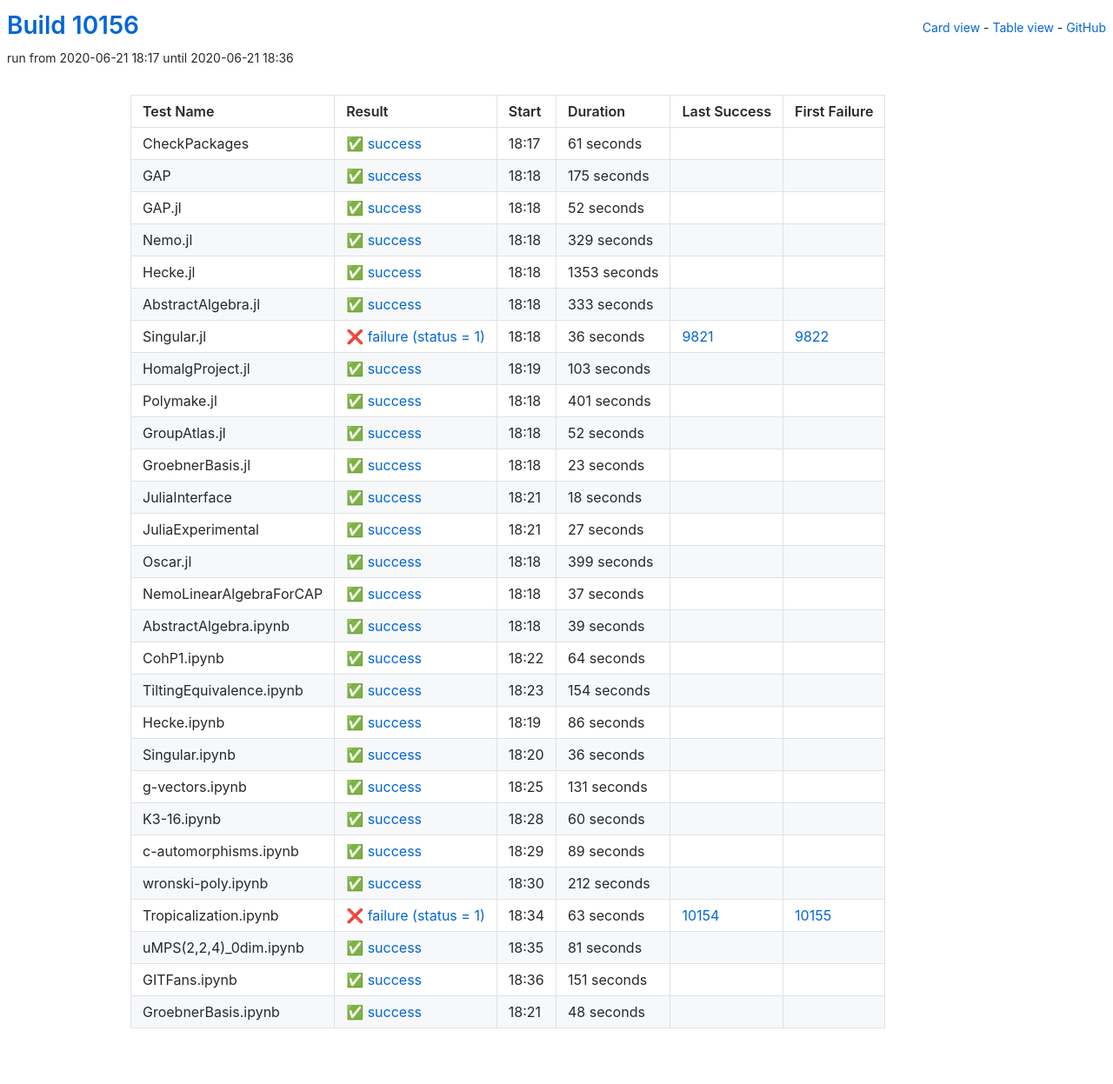
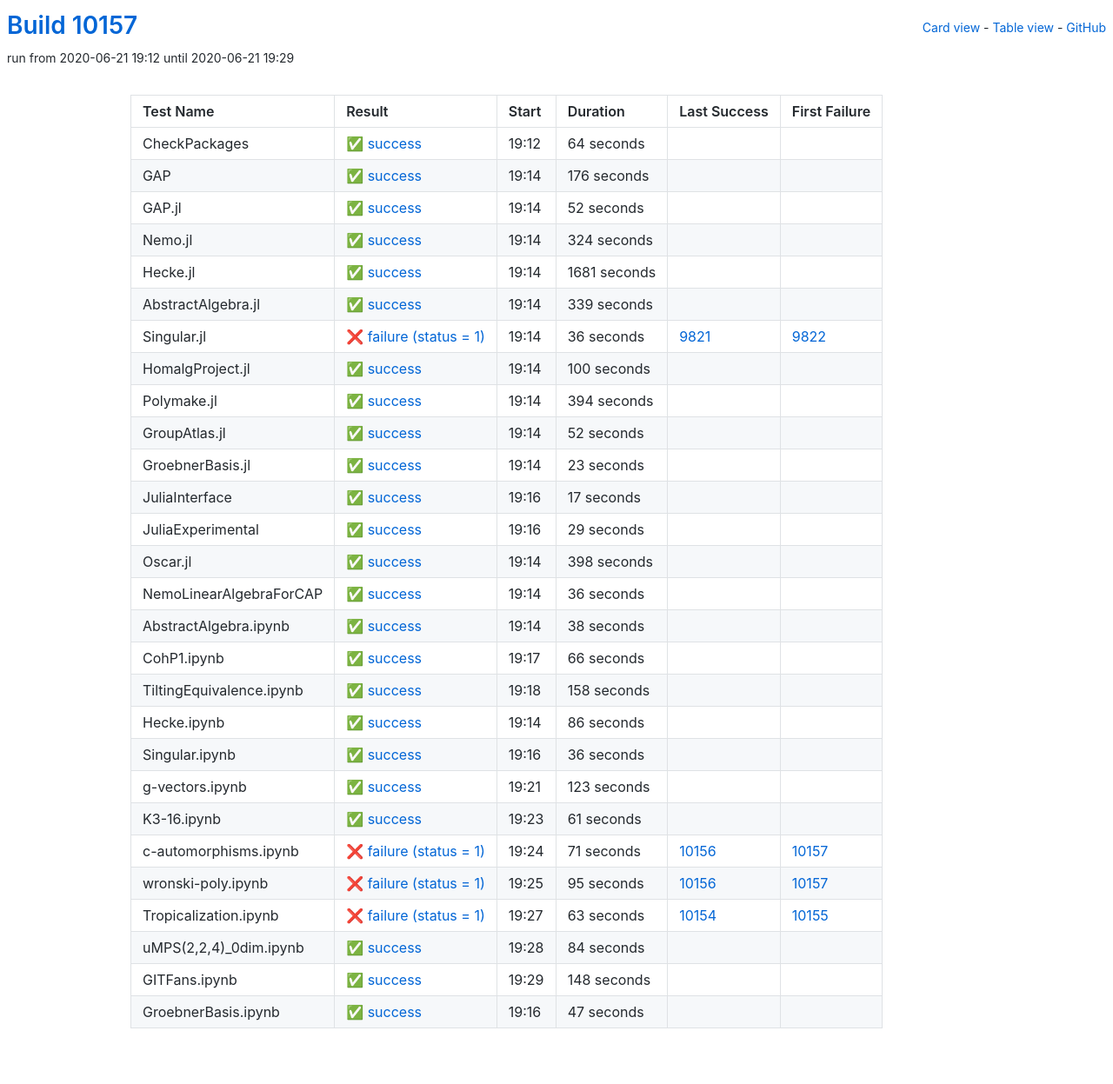
Before and after one commit to oscar-system/oscar-ci-status, a Jekyll site: the page built from table.html, in a window 1280 px wide. Shown: the whole page at 87% size. Built offline with Jekyll 4.4.1, drawn with Linux system fonts in a browser that asks for light colours.

Commit message:
Build #10157

```diff
--- a/_data/ci.yml
+++ b/_data/ci.yml
@@ -1,6 +1,6 @@
 ---
-build: 10156
-build_url: https://oscarci.mathematik.uni-kl.de/job/oscar/10156/
+build: 10157
+build_url: https://oscarci.mathematik.uni-kl.de/job/oscar/10157/
 job: oscar
 organization: oscar-system
 repo: oscar-ci-status
@@ -8,32 +8,32 @@
 tests:
 - name: CheckPackages
   id: checkpackages
-  log: https://oscarci.mathematik.uni-kl.de/job/oscar/10156/artifact/logs/build-10156/CheckPackages.log
-  start: 2020-06-21 18:17
+  log: https://oscarci.mathematik.uni-kl.de/job/oscar/10157/artifact/logs/build-10157/CheckPackages.log
+  start: 2020-06-21 19:12
   success: true
   exitcode: 0
   status: success
-  duration: 61
+  duration: 64
   last_success: false
   last_success_url:
   first_failure: false
   first_failure_url:
 - name: GAP
   id: gap
-  log: https://oscarci.mathematik.uni-kl.de/job/oscar/10156/artifact/logs/build-10156/GAP.log
-  start: 2020-06-21 18:18
+  log: https://oscarci.mathematik.uni-kl.de/job/oscar/10157/artifact/logs/build-10157/GAP.log
+  start: 2020-06-21 19:14
   success: true
   exitcode: 0
   status: success
-  duration: 175
+  duration: 176
   last_success: false
   last_success_url:
   first_failure: false
   first_failure_url:
 - name: GAP.jl
   id: gap-jl
-  log: https://oscarci.mathematik.uni-kl.de/job/oscar/10156/artifact/logs/build-10156/GAP.jl.log
-  start: 2020-06-21 18:18
+  log: https://oscarci.mathematik.uni-kl.de/job/oscar/10157/artifact/logs/build-10157/GAP.jl.log
+  start: 2020-06-21 19:14
   success: true
   exitcode: 0
   status: success
@@ -44,44 +44,44 @@
   first_failure_url:
 - name: Nemo.jl
   id: nemo-jl
-  log: https://oscarci.mathematik.uni-kl.de/job/oscar/10156/artifact/logs/build-10156/Nemo.jl.log
-  start: 2020-06-21 18:18
+  log: https://oscarci.mathematik.uni-kl.de/job/oscar/10157/artifact/logs/build-10157/Nemo.jl.log
+  start: 2020-06-21 19:14
   success: true
   exitcode: 0
   status: success
-  duration: 329
+  duration: 324
   last_success: false
   last_success_url:
   first_failure: false
   first_failure_url:
 - name: Hecke.jl
   id: hecke-jl
-  log: https://oscarci.mathematik.uni-kl.de/job/oscar/10156/artifact/logs/build-10156/Hecke.jl.log
-  start: 2020-06-21 18:18
+  log: https://oscarci.mathematik.uni-kl.de/job/oscar/10157/artifact/logs/build-10157/Hecke.jl.log
+  start: 2020-06-21 19:14
   success: true
   exitcode: 0
   status: success
-  duration: 1353
+  duration: 1681
   last_success: false
   last_success_url:
   first_failure: false
   first_failure_url:
 - name: AbstractAlgebra.jl
   id: abstractalgebra-jl
-  log: https://oscarci.mathematik.uni-kl.de/job/oscar/10156/artifact/logs/build-10156/AbstractAlgebra.jl.log
-  start: 2020-06-21 18:18
+  log: https://oscarci.mathematik.uni-kl.de/job/oscar/10157/artifact/logs/build-10157/AbstractAlgebra.jl.log
+  start: 2020-06-21 19:14
   success: true
   exitcode: 0
   status: success
-  duration: 333
+  duration: 339
   last_success: false
   last_success_url:
   first_failure: false
   first_failure_url:
 - name: Singular.jl
   id: singular-jl
-  log: https://oscarci.mathematik.uni-kl.de/job/oscar/10156/artifact/logs/build-10156/Singular.jl.log
-  start: 2020-06-21 18:18
+  log: https://oscarci.mathematik.uni-kl.de/job/oscar/10157/artifact/logs/build-10157/Singular.jl.log
+  start: 2020-06-21 19:14
   success: false
   exitcode: 1
   status: failure
@@ -92,32 +92,32 @@
   first_failure_url: https://oscarci.mathematik.uni-kl.de/job/oscar/9822/
 - name: HomalgProject.jl
   id: homalgproject-jl
-  log: https://oscarci.mathematik.uni-kl.de/job/oscar/10156/artifact/logs/build-10156/HomalgProject.jl.log
-  start: 2020-06-21 18:19
+  log: https://oscarci.mathematik.uni-kl.de/job/oscar/10157/artifact/logs/build-10157/HomalgProject.jl.log
+  start: 2020-06-21 19:14
   success: true
   exitcode: 0
   status: success
-  duration: 103
+  duration: 100
   last_success: false
   last_success_url:
   first_failure: false
   first_failure_url:
 - name: Polymake.jl
   id: polymake-jl
-  log: https://oscarci.mathematik.uni-kl.de/job/oscar/10156/artifact/logs/build-10156/Polymake.jl.log
-  start: 2020-06-21 18:18
+  log: https://oscarci.mathematik.uni-kl.de/job/oscar/10157/artifact/logs/build-10157/Polymake.jl.log
+  start: 2020-06-21 19:14
   success: true
   exitcode: 0
   status: success
-  duration: 401
+  duration: 394
   last_success: false
   last_success_url:
   first_failure: false
   first_failure_url:
 - name: GroupAtlas.jl
   id: groupatlas-jl
-  log: https://oscarci.mathematik.uni-kl.de/job/oscar/10156/artifact/logs/build-10156/GroupAtlas.jl.log
-  start: 2020-06-21 18:18
+  log: https://oscarci.mathematik.uni-kl.de/job/oscar/10157/artifact/logs/build-10157/GroupAtlas.jl.log
+  start: 2020-06-21 19:14
   success: true
   exitcode: 0
   status: success
@@ -128,8 +128,8 @@
   first_failure_url:
 - name: GroebnerBasis.jl
   id: groebnerbasis-jl
-  log: https://oscarci.mathematik.uni-kl.de/job/oscar/10156/artifact/logs/build-10156/GroebnerBasis.jl.log
-  start: 2020-06-21 18:18
+  log: https://oscarci.mathematik.uni-kl.de/job/oscar/10157/artifact/logs/build-10157/GroebnerBasis.jl.log
+  start: 2020-06-21 19:14
   success: true
   exitcode: 0
   status: success
@@ -140,92 +140,92 @@
   first_failure_url:
 - name: JuliaInterface
   id: juliainterface
-  log: https://oscarci.mathematik.uni-kl.de/job/oscar/10156/artifact/logs/build-10156/JuliaInterface.log
-  start: 2020-06-21 18:21
+  log: https://oscarci.mathematik.uni-kl.de/job/oscar/10157/artifact/logs/build-10157/JuliaInterface.log
+  start: 2020-06-21 19:16
   success: true
   exitcode: 0
   status: success
-  duration: 18
+  duration: 17
   last_success: false
   last_success_url:
   first_failure: false
   first_failure_url:
 - name: JuliaExperimental
   id: juliaexperimental
-  log: https://oscarci.mathematik.uni-kl.de/job/oscar/10156/artifact/logs/build-10156/JuliaExperimental.log
-  start: 2020-06-21 18:21
+  log: https://oscarci.mathematik.uni-kl.de/job/oscar/10157/artifact/logs/build-10157/JuliaExperimental.log
+  start: 2020-06-21 19:16
   success: true
   exitcode: 0
   status: success
-  duration: 27
+  duration: 29
   last_success: false
   last_success_url:
   first_failure: false
   first_failure_url:
 - name: Oscar.jl
   id: oscar-jl
-  log: https://oscarci.mathematik.uni-kl.de/job/oscar/10156/artifact/logs/build-10156/Oscar.jl.log
-  start: 2020-06-21 18:18
+  log: https://oscarci.mathematik.uni-kl.de/job/oscar/10157/artifact/logs/build-10157/Oscar.jl.log
+  start: 2020-06-21 19:14
   success: true
   exitcode: 0
   status: success
-  duration: 399
+  duration: 398
   last_success: false
   last_success_url:
   first_failure: false
   first_failure_url:
 - name: NemoLinearAlgebraForCAP
   id: nemolinearalgebraforcap
-  log: https://oscarci.mathematik.uni-kl.de/job/oscar/10156/artifact/logs/build-10156/NemoLinearAlgebraForCAP.log
-  start: 2020-06-21 18:18
+  log: https://oscarci.mathematik.uni-kl.de/job/oscar/10157/artifact/logs/build-10157/NemoLinearAlgebraForCAP.log
+  start: 2020-06-21 19:14
   success: true
   exitcode: 0
   status: success
-  duration: 37
+  duration: 36
   last_success: false
   last_success_url:
   first_failure: false
   first_failure_url:
 - name: AbstractAlgebra.ipynb
   id: abstractalgebra-ipynb
-  log: https://oscarci.mathematik.uni-kl.de/job/oscar/10156/artifact/logs/build-10156/AbstractAlgebra.ipynb.log
-  start: 2020-06-21 18:18
+  log: https://oscarci.mathematik.uni-kl.de/job/oscar/10157/artifact/logs/build-10157/AbstractAlgebra.ipynb.log
+  start: 2020-06-21 19:14
   success: true
   exitcode: 0
   status: success
-  duration: 39
+  duration: 38
   last_success: false
   last_success_url:
   first_failure: false
   first_failure_url:
 - name: CohP1.ipynb
   id: cohp1-ipynb
-  log: https://oscarci.mathematik.uni-kl.de/job/oscar/10156/artifact/logs/build-10156/CohP1.ipynb.log
-  start: 2020-06-21 18:22
+  log: https://oscarci.mathematik.uni-kl.de/job/oscar/10157/artifact/logs/build-10157/CohP1.ipynb.log
+  start: 2020-06-21 19:17
   success: true
   exitcode: 0
   status: success
-  duration: 64
+  duration: 66
   last_success: false
   last_success_url:
   first_failure: false
   first_failure_url:
 - name: TiltingEquivalence.ipynb
   id: tiltingequivalence-ipynb
-  log: https://oscarci.mathematik.uni-kl.de/job/oscar/10156/artifact/logs/build-10156/TiltingEquivalence.ipynb.log
-  start: 2020-06-21 18:23
+  log: https://oscarci.mathematik.uni-kl.de/job/oscar/10157/artifact/logs/build-10157/TiltingEquivalence.ipynb.log
+  start: 2020-06-21 19:18
   success: true
   exitcode: 0
   status: success
-  duration: 154
+  duration: 158
   last_success: false
   last_success_url:
   first_failure: false
   first_failure_url:
 - name: Hecke.ipynb
   id: hecke-ipynb
-  log: https://oscarci.mathematik.uni-kl.de/job/oscar/10156/artifact/logs/build-10156/Hecke.ipynb.log
-  start: 2020-06-21 18:19
+  log: https://oscarci.mathematik.uni-kl.de/job/oscar/10157/artifact/logs/build-10157/Hecke.ipynb.log
+  start: 2020-06-21 19:14
   success: true
   exitcode: 0
   status: success
@@ -236,8 +236,8 @@
   first_failure_url:
 - name: Singular.ipynb
   id: singular-ipynb
-  log: https://oscarci.mathematik.uni-kl.de/job/oscar/10156/artifact/logs/build-10156/Singular.ipynb.log
-  start: 2020-06-21 18:20
+  log: https://oscarci.mathematik.uni-kl.de/job/oscar/10157/artifact/logs/build-10157/Singular.ipynb.log
+  start: 2020-06-21 19:16
   success: true
   exitcode: 0
   status: success
@@ -248,56 +248,56 @@
   first_failure_url:
 - name: g-vectors.ipynb
   id: g-vectors-ipynb
-  log: https://oscarci.mathematik.uni-kl.de/job/oscar/10156/artifact/logs/build-10156/g-vectors.ipynb.log
-  start: 2020-06-21 18:25
+  log: https://oscarci.mathematik.uni-kl.de/job/oscar/10157/artifact/logs/build-10157/g-vectors.ipynb.log
+  start: 2020-06-21 19:21
   success: true
   exitcode: 0
   status: success
-  duration: 131
+  duration: 123
   last_success: false
   last_success_url:
   first_failure: false
   first_failure_url:
 - name: K3-16.ipynb
   id: k3-16-ipynb
-  log: https://oscarci.mathematik.uni-kl.de/job/oscar/10156/artifact/logs/build-10156/K3-16.ipynb.log
-  start: 2020-06-21 18:28
+  log: https://oscarci.mathematik.uni-kl.de/job/oscar/10157/artifact/logs/build-10157/K3-16.ipynb.log
+  start: 2020-06-21 19:23
   success: true
   exitcode: 0
   status: success
-  duration: 60
+  duration: 61
   last_success: false
   last_success_url:
   first_failure: false
   first_failure_url:
 - name: c-automorphisms.ipynb
   id: c-automorphisms-ipynb
-  log: https://oscarci.mathematik.uni-kl.de/job/oscar/10156/artifact/logs/build-10156/c-automorphisms.ipynb.log
-  start: 2020-06-21 18:29
-  success: true
-  exitcode: 0
-  status: success
-  duration: 89
-  last_success: false
-  last_success_url:
-  first_failure: false
-  first_failure_url:
+  log: https://oscarci.mathematik.uni-kl.de/job/oscar/10157/artifact/logs/build-10157/c-automorphisms.ipynb.log
+  start: 2020-06-21 19:24
+  success: false
+  exitcode: 1
+  status: failure
+  duration: 71
+  last_success: 10156
+  last_success_url: https://oscarci.mathematik.uni-kl.de/job/oscar/10156/
+  first_failure: 10157
+  first_failure_url: https://oscarci.mathematik.uni-kl.de/job/oscar/10157/
 - name: wronski-poly.ipynb
   id: wronski-poly-ipynb
-  log: https://oscarci.mathematik.uni-kl.de/job/oscar/10156/artifact/logs/build-10156/wronski-poly.ipynb.log
-  start: 2020-06-21 18:30
-  success: true
-  exitcode: 0
-  status: success
-  duration: 212
-  last_success: false
-  last_success_url:
-  first_failure: false
-  first_failure_url:
+  log: https://oscarci.mathematik.uni-kl.de/job/oscar/10157/artifact/logs/build-10157/wronski-poly.ipynb.log
+  start: 2020-06-21 19:25
+  success: false
+  exitcode: 1
+  status: failure
+  duration: 95
+  last_success: 10156
+  last_success_url: https://oscarci.mathematik.uni-kl.de/job/oscar/10156/
+  first_failure: 10157
+  first_failure_url: https://oscarci.mathematik.uni-kl.de/job/oscar/10157/
 - name: Tropicalization.ipynb
   id: tropicalization-ipynb
-  log: https://oscarci.mathematik.uni-kl.de/job/oscar/10156/artifact/logs/build-10156/Tropicalization.ipynb.log
-  start: 2020-06-21 18:34
+  log: https://oscarci.mathematik.uni-kl.de/job/oscar/10157/artifact/logs/build-10157/Tropicalization.ipynb.log
+  start: 2020-06-21 19:27
   success: false
   exitcode: 1
   status: failure
@@ -308,36 +308,36 @@
   first_failure_url: https://oscarci.mathematik.uni-kl.de/job/oscar/10155/
 - name: uMPS(2,2,4)_0dim.ipynb
   id: umps-2-2-4-0dim-ipynb
-  log: https://oscarci.mathematik.uni-kl.de/job/oscar/10156/artifact/logs/build-10156/uMPS-2-2-4-_0dim.ipynb.log
-  start: 2020-06-21 18:35
+  log: https://oscarci.mathematik.uni-kl.de/job/oscar/10157/artifact/logs/build-10157/uMPS-2-2-4-_0dim.ipynb.log
+  start: 2020-06-21 19:28
   success: true
   exitcode: 0
   status: success
-  duration: 81
+  duration: 84
   last_success: false
   last_success_url:
   first_failure: false
   first_failure_url:
 - name: GITFans.ipynb
   id: gitfans-ipynb
-  log: https://oscarci.mathematik.uni-kl.de/job/oscar/10156/artifact/logs/build-10156/GITFans.ipynb.log
-  start: 2020-06-21 18:36
+  log: https://oscarci.mathematik.uni-kl.de/job/oscar/10157/artifact/logs/build-10157/GITFans.ipynb.log
+  start: 2020-06-21 19:29
   success: true
   exitcode: 0
   status: success
-  duration: 151
+  duration: 148
   last_success: false
   last_success_url:
   first_failure: false
   first_failure_url:
 - name: GroebnerBasis.ipynb
   id: groebnerbasis-ipynb
-  log: https://oscarci.mathematik.uni-kl.de/job/oscar/10156/artifact/logs/build-10156/GroebnerBasis.ipynb.log
-  start: 2020-06-21 18:21
+  log: https://oscarci.mathematik.uni-kl.de/job/oscar/10157/artifact/logs/build-10157/GroebnerBasis.ipynb.log
+  start: 2020-06-21 19:16
   success: true
   exitcode: 0
   status: success
-  duration: 48
+  duration: 47
   last_success: false
   last_success_url:
   first_failure: false
```
Also changed, not shown: README.md.
